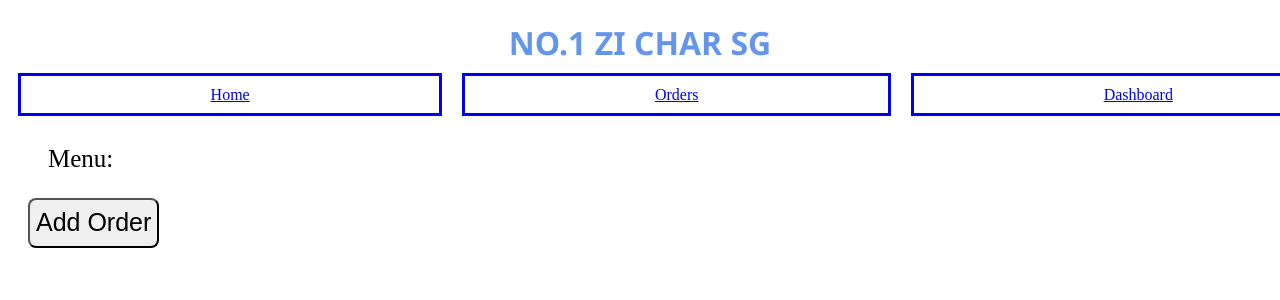
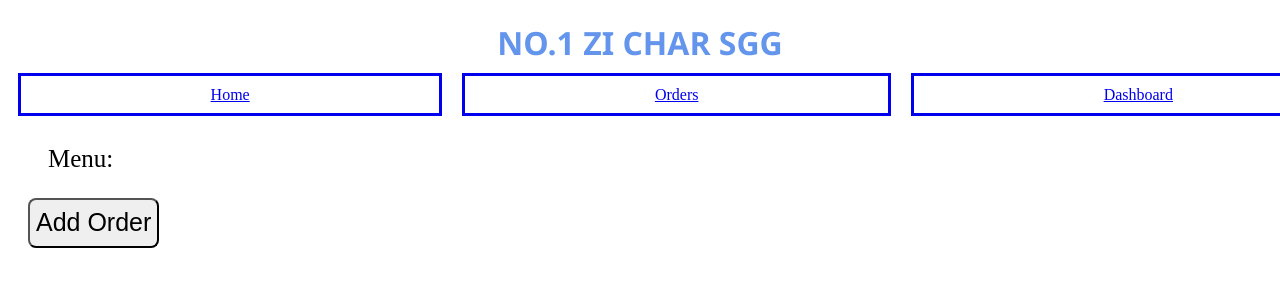
Before and after one commit to chen-hui-long/bt3103-discovery, a Vue app: page / in a window 1280 px wide. Shown: the top 300 px of the page. Built offline with nearby package versions, Linux system fonts and the light colour scheme; no server answers; the database is empty.

Commit message:
Update App.vue
Testing actions

```diff
--- a/src/App.vue
+++ b/src/App.vue
@@ -1,6 +1,6 @@
 <template>
   <div id="app">
-    <h1>NO.1 ZI CHAR SG</h1>
+    <h1>NO.1 ZI CHAR SGG</h1>
     <div id = "nav">
       <router-link to ="/" exact id = "home">Home</router-link>
       <router-link to ="/orders" exact id ="Orders">Orders</router-link>
```
